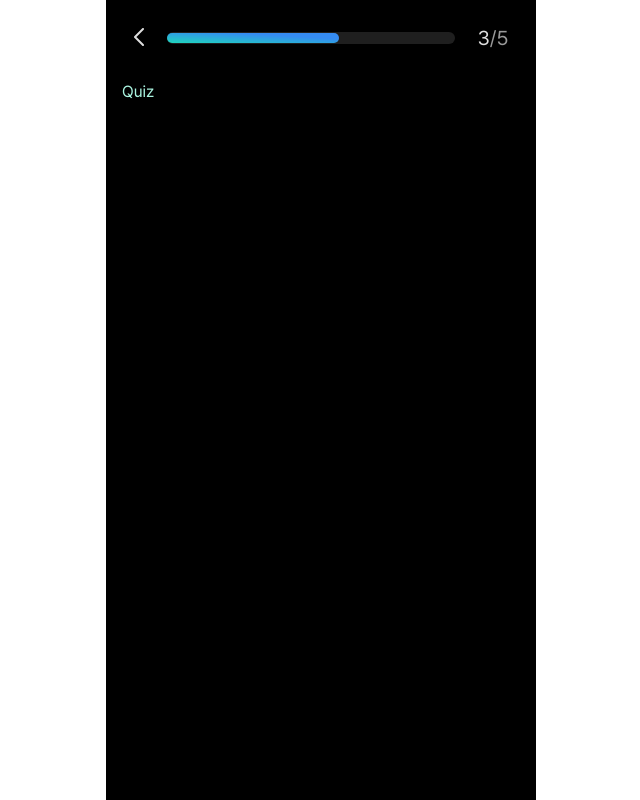
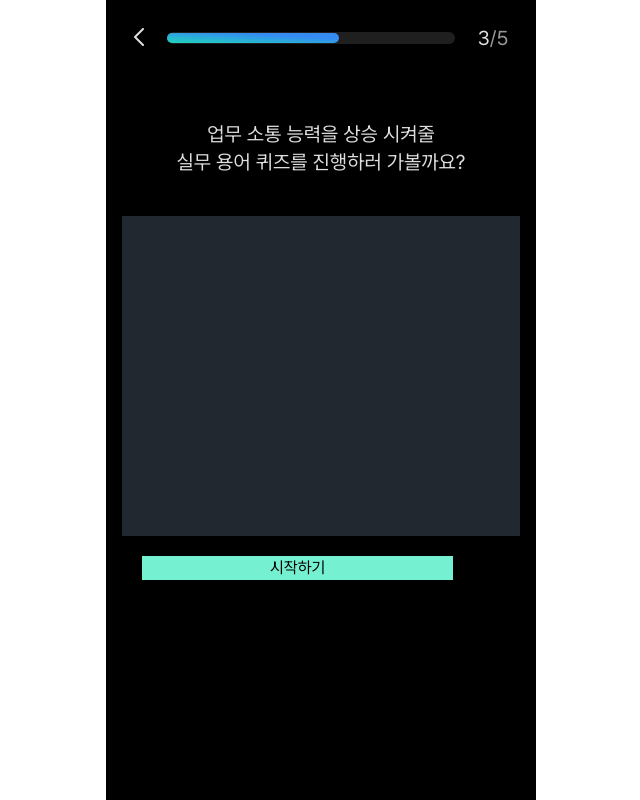
Before and after one commit to dnd-side-project/dnd-11th-10-frontend, a Next.js app: page /quiz in a window 1280 px wide. Shown: the whole page, without its empty margins (319-959 px from the left). Built offline with nearby package versions, Linux system fonts and the light colour scheme.

Commit message:
feat: 시작 레이아웃 추가

```diff
--- a/src/app/quiz/page.tsx
+++ b/src/app/quiz/page.tsx
@@ -1,7 +1,16 @@
 import React from 'react'
 
 function Quiz() {
-  return <div className="text-primary-100">Quiz</div>
+  return (
+    <div className="mt-10">
+      <div className="text-center text-onSurface-300 text-xl">
+        <p>업무 소통 능력을 상승 시켜줄</p>
+        <p>실무 용어 퀴즈를 진행하러 가볼까요?</p>
+      </div>
+      <div className="mt-10 h-80 bg-gray-800" />
+      <button className="m-5 px-32 bg-primary-200">시작하기</button>
+    </div>
+  )
 }
 
 export default Quiz
```
